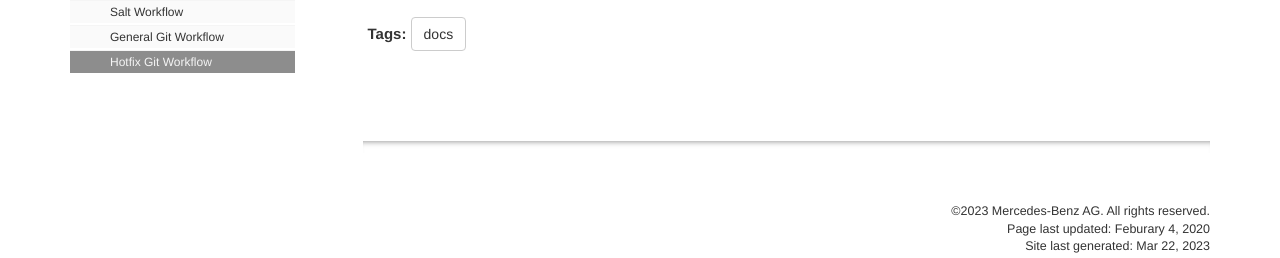
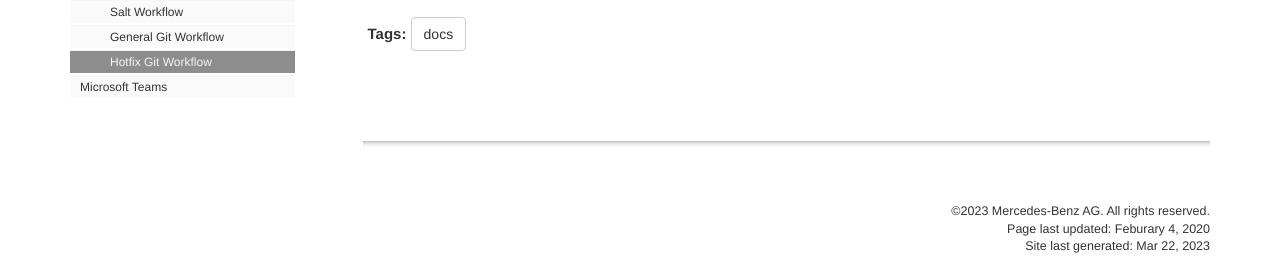
Before and after one commit to RajputPawan/Prometheus, a Jekyll site: the page built from pages/docs/git_hotfix.md, in a window 1280 px wide and 1122 px high. Shown: the part 726-984 px from the top of the window. Built offline with Jekyll 4.4.1, drawn with Linux system fonts in a browser that asks for light colours; comment, search, counter and statistics services are not loaded.

Commit message:
add teams chapter and announcement

```diff
--- a/_data/sidebars/default_sidebar.yml
+++ b/_data/sidebars/default_sidebar.yml
@@ -137,3 +137,7 @@ entries:
         - title: Hotfix Git Workflow
           url: /git_hotfix_workflow.html
           output: web, pdf
+
+    - title: Microsoft Teams
+      url: /msteams.html
+      output: web, pdf
```
